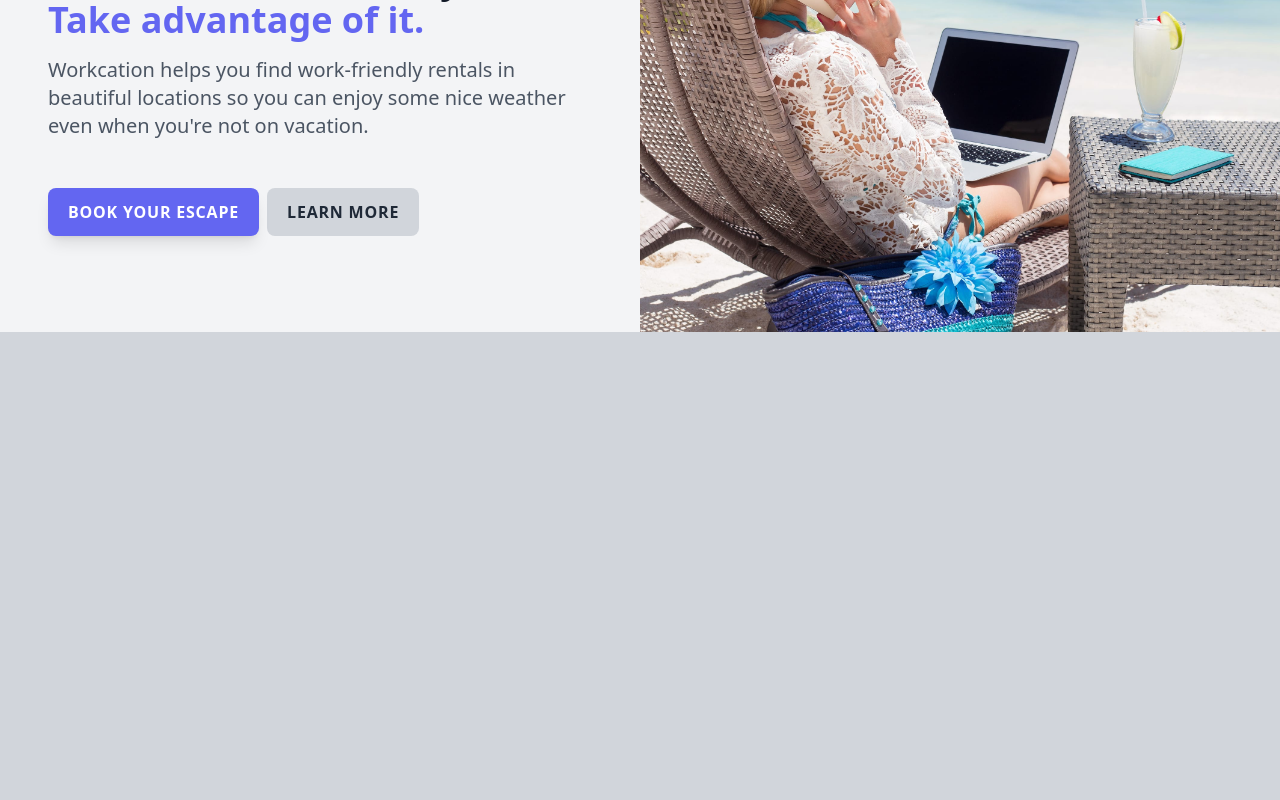
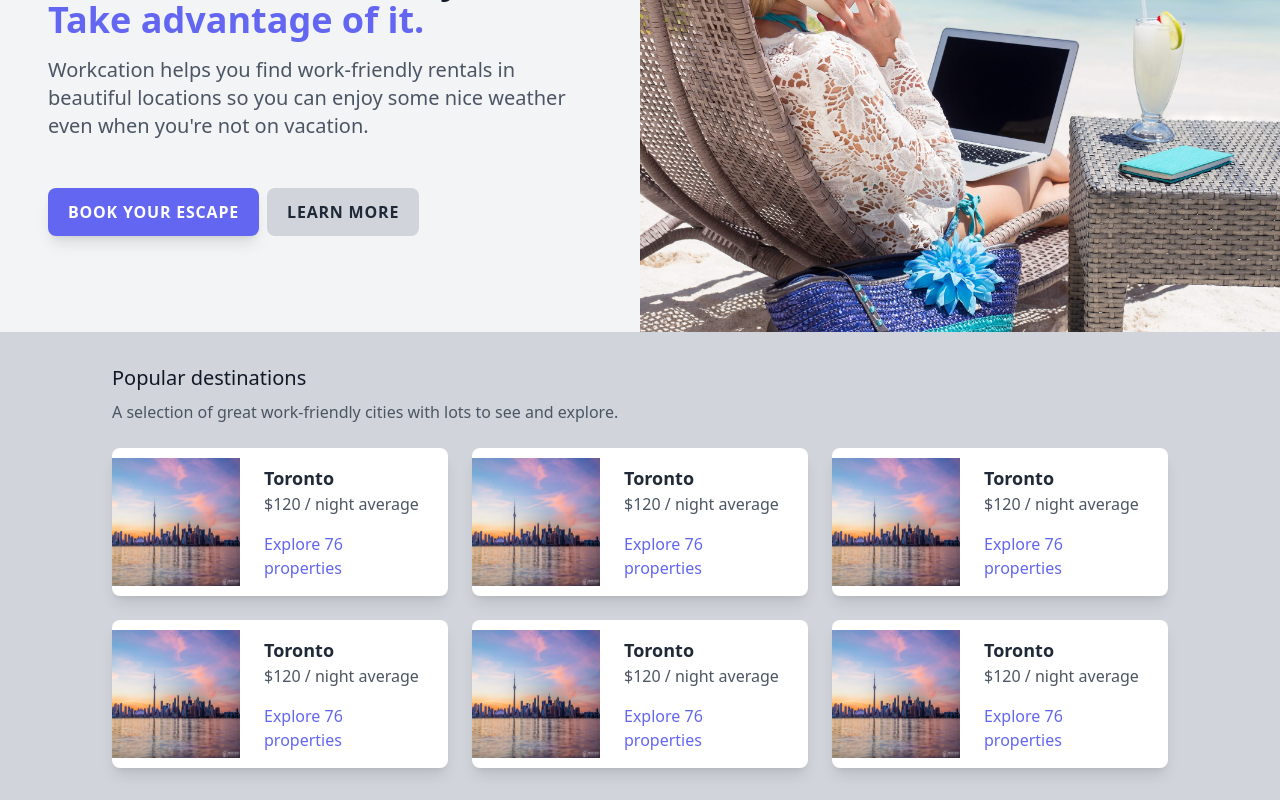
Before and after one commit to jenkinz/my-vite-project, a Vue app: page / in a window 1280 px wide. Shown: the part 208-1008 px from the top of the page. Before the commit the page ends 800 px from the top, so only its background shows below. Built offline with nearby package versions, Linux system fonts and the light colour scheme.

Commit message:
Add popular destinations grid

```diff
--- a/src/App.vue
+++ b/src/App.vue
@@ -2,39 +2,40 @@
 // This starter template is using Vue 3 <script setup> SFCs
 // Check out https://vuejs.org/api/sfc-script-setup.html#script-setup
 // import HelloWorld from './components/HelloWorld.vue';
-import DestinationCard from './components/DestinationCard.vue';
+// import DestinationCard from './components/DestinationCard.vue';
 
-// const data = {
-//   popularDestinations: [
-//     {
-//       city: 'Toronto',
-//       averagePrice: 120,
-//       propertyCount: 76,
-//       imageUrl: '',
-//       imageAlt: 'Toronto skyline',
-//     },
-//     {
-//       city: 'Malibu',
-//       averagePrice: 215,
-//       propertyCount: 43,
-//       imageUrl: '',
-//       imageAlt: 'Cliff in Malibu',
-//     },
-//     {
-//       city: 'Chicageo',
-//       averagePrice: 130,
-//       propertyCount: 115,
-//       imageUrl: '',
-//       imageAlt: 'Chicago skyline',
-//     },
-//   ],
-// };
+const data = {
+  popularDestinations: [
+    {
+      city: 'Toronto',
+      averagePrice: 120,
+      propertyCount: 76,
+      imageUrl: './assets/toronto.png',
+      imageAlt: 'Toronto skyline',
+    },
+    {
+      city: 'Malibu',
+      averagePrice: 215,
+      propertyCount: 43,
+      imageUrl: './assets/toronto.png',
+      imageAlt: 'Cliff in Malibu',
+    },
+    {
+      city: 'Chicageo',
+      averagePrice: 130,
+      propertyCount: 115,
+      imageUrl: './assets/toronto.png',
+      imageAlt: 'Chicago skyline',
+    },
+  ],
+};
 </script>
 
 <template>
+  <div>
     <div class="grid bg-gray-100 lg:grid-cols-2 2xl:grid-cols-5">
       <div
-      class="mx-auto max-w-md px-8 py-12 sm:max-w-xl lg:max-w-full lg:px-12 lg:py-24 xl:mr-0 2xl:col-span-2"
+        class="mx-auto max-w-md px-3 py-12 sm:max-w-xl lg:max-w-full lg:px-12 lg:py-24 xl:mr-0 2xl:col-span-2"
       >
         <div class="xl:max-w-xl">
           <img class="h-10" src="./assets/logo.svg" alt="Workcation" />
@@ -51,12 +52,13 @@ import DestinationCard from './components/DestinationCard.vue';
             <span class="text-indigo-500"> Take advantage of it.</span>
           </h1>
           <p class="mt-2 text-gray-600 sm:mt-4 sm:text-xl">
-          Workcation helps you find work-friendly rentals in beautiful locations
-          so you can enjoy some nice weather even when you're not on vacation.
+            Workcation helps you find work-friendly rentals in beautiful
+            locations so you can enjoy some nice weather even when you're not on
+            vacation.
           </p>
-        <div class="mt-4 space-x-2 sm:mt-6">
-          <a class="btn btn-primary" href="#">Book your escape</a>
-          <a class="btn btn-secondary" href="#">Learn more</a>
+          <div class="mt-4 flex flex-nowrap space-x-2 sm:mt-6">
+            <a class="btn btn-primary" href="#">Book&nbsp;your&nbsp;escape</a>
+            <a class="btn btn-secondary" href="#">Learn&nbsp;more</a>
           </div>
         </div>
       </div>
@@ -68,4 +70,150 @@ import DestinationCard from './components/DestinationCard.vue';
         />
       </div>
     </div>
+    <div class="mx-auto max-w-md px-8 py-8 sm:max-w-xl lg:max-w-6xl lg:px-12">
+      <h2 class="text-xl text-gray-900">Popular destinations</h2>
+      <p class="mt-2 text-gray-600">
+        A selection of great work-friendly cities with lots to see and explore.
+      </p>
+      <div class="mt-6 grid gap-6 lg:grid-cols-2 xl:grid-cols-3">
+        <div
+          class="flex items-center overflow-hidden rounded-lg bg-white shadow-lg"
+        >
+          <img
+            class="h-32 w-32 flex-shrink-0"
+            src="./assets/toronto.png"
+            alt="Toronto skyline"
+          />
+          <div class="px-6 py-4">
+            <h3 class="text-lg font-semibold text-gray-800">Toronto</h3>
+            <p class="text-gray-600">$120 / night average</p>
+            <div class="mt-4">
+              <a
+                href="#"
+                class="text-indigo-500 hover:text-indigo-400"
+                font-semibold
+                text-sm
+                >Explore 76 properties</a
+              >
+            </div>
+          </div>
+        </div>
+
+        <div
+          class="flex items-center overflow-hidden rounded-lg bg-white shadow-lg"
+        >
+          <img
+            class="h-32 w-32 flex-shrink-0"
+            src="./assets/toronto.png"
+            alt="Toronto skyline"
+          />
+          <div class="px-6 py-4">
+            <h3 class="text-lg font-semibold text-gray-800">Toronto</h3>
+            <p class="text-gray-600">$120 / night average</p>
+            <div class="mt-4">
+              <a
+                href="#"
+                class="text-indigo-500 hover:text-indigo-400"
+                font-semibold
+                text-sm
+                >Explore 76 properties</a
+              >
+            </div>
+          </div>
+        </div>
+
+        <div
+          class="flex items-center overflow-hidden rounded-lg bg-white shadow-lg"
+        >
+          <img
+            class="h-32 w-32 flex-shrink-0"
+            src="./assets/toronto.png"
+            alt="Toronto skyline"
+          />
+          <div class="px-6 py-4">
+            <h3 class="text-lg font-semibold text-gray-800">Toronto</h3>
+            <p class="text-gray-600">$120 / night average</p>
+            <div class="mt-4">
+              <a
+                href="#"
+                class="text-indigo-500 hover:text-indigo-400"
+                font-semibold
+                text-sm
+                >Explore 76 properties</a
+              >
+            </div>
+          </div>
+        </div>
+
+        <div
+          class="flex items-center overflow-hidden rounded-lg bg-white shadow-lg"
+        >
+          <img
+            class="h-32 w-32 flex-shrink-0"
+            src="./assets/toronto.png"
+            alt="Toronto skyline"
+          />
+          <div class="px-6 py-4">
+            <h3 class="text-lg font-semibold text-gray-800">Toronto</h3>
+            <p class="text-gray-600">$120 / night average</p>
+            <div class="mt-4">
+              <a
+                href="#"
+                class="text-indigo-500 hover:text-indigo-400"
+                font-semibold
+                text-sm
+                >Explore 76 properties</a
+              >
+            </div>
+          </div>
+        </div>
+
+        <div
+          class="flex items-center overflow-hidden rounded-lg bg-white shadow-lg"
+        >
+          <img
+            class="h-32 w-32 flex-shrink-0"
+            src="./assets/toronto.png"
+            alt="Toronto skyline"
+          />
+          <div class="px-6 py-4">
+            <h3 class="text-lg font-semibold text-gray-800">Toronto</h3>
+            <p class="text-gray-600">$120 / night average</p>
+            <div class="mt-4">
+              <a
+                href="#"
+                class="text-indigo-500 hover:text-indigo-400"
+                font-semibold
+                text-sm
+                >Explore 76 properties</a
+              >
+            </div>
+          </div>
+        </div>
+
+        <div
+          class="flex items-center overflow-hidden rounded-lg bg-white shadow-lg"
+        >
+          <img
+            class="h-32 w-32 flex-shrink-0"
+            src="./assets/toronto.png"
+            alt="Toronto skyline"
+          />
+          <div class="px-6 py-4">
+            <h3 class="text-lg font-semibold text-gray-800">Toronto</h3>
+            <p class="text-gray-600">$120 / night average</p>
+            <div class="mt-4">
+              <a
+                href="#"
+                class="text-indigo-500 hover:text-indigo-400"
+                font-semibold
+                text-sm
+                >Explore 76 properties</a
+              >
+            </div>
+          </div>
+        </div>
+      </div>
+    </div>
+  </div>
 </template>
```
Lines whose indentation alone changed are shown as unchanged.
